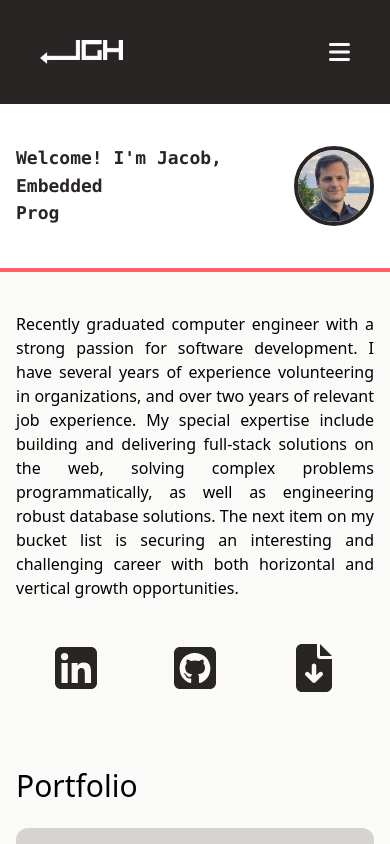
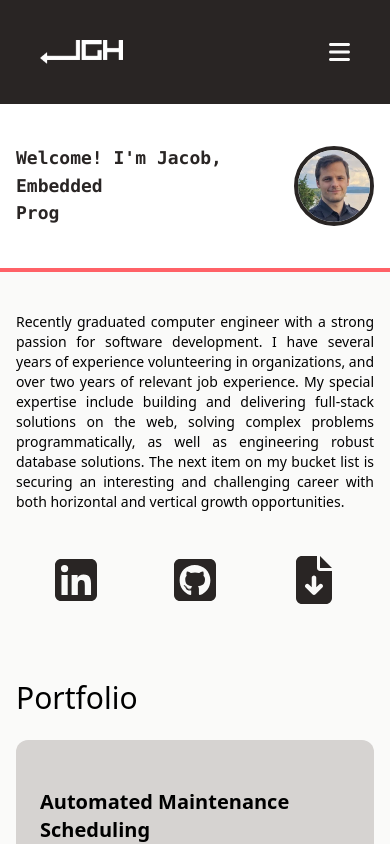
Before and after one commit to jacobg431/jacobgomezhansen.net, a React (Vite) app: page / in a window 390 px wide. Shown: the top 844 px of the page. Built offline with nearby package versions, Linux system fonts and the light colour scheme.

Commit message:
Improved intro text repsonsiveness for small screens

```diff
--- a/src/components/sections/introduction.jsx
+++ b/src/components/sections/introduction.jsx
@@ -12,7 +12,7 @@ function Introduction() {
     return (
         <>
             <section id="intro" className={introSectionStyling}>
-                <p className="w-[100%] text-justify">
+                <p className="w-[100%] text-sm xs:text-base text-justify">
                     Recently graduated computer engineer with a strong passion for software development. I have several
                     years of experience volunteering in organizations, and over two years of relevant job experience. My
                     special expertise include building and delivering full-stack solutions on the web, solving complex
```
